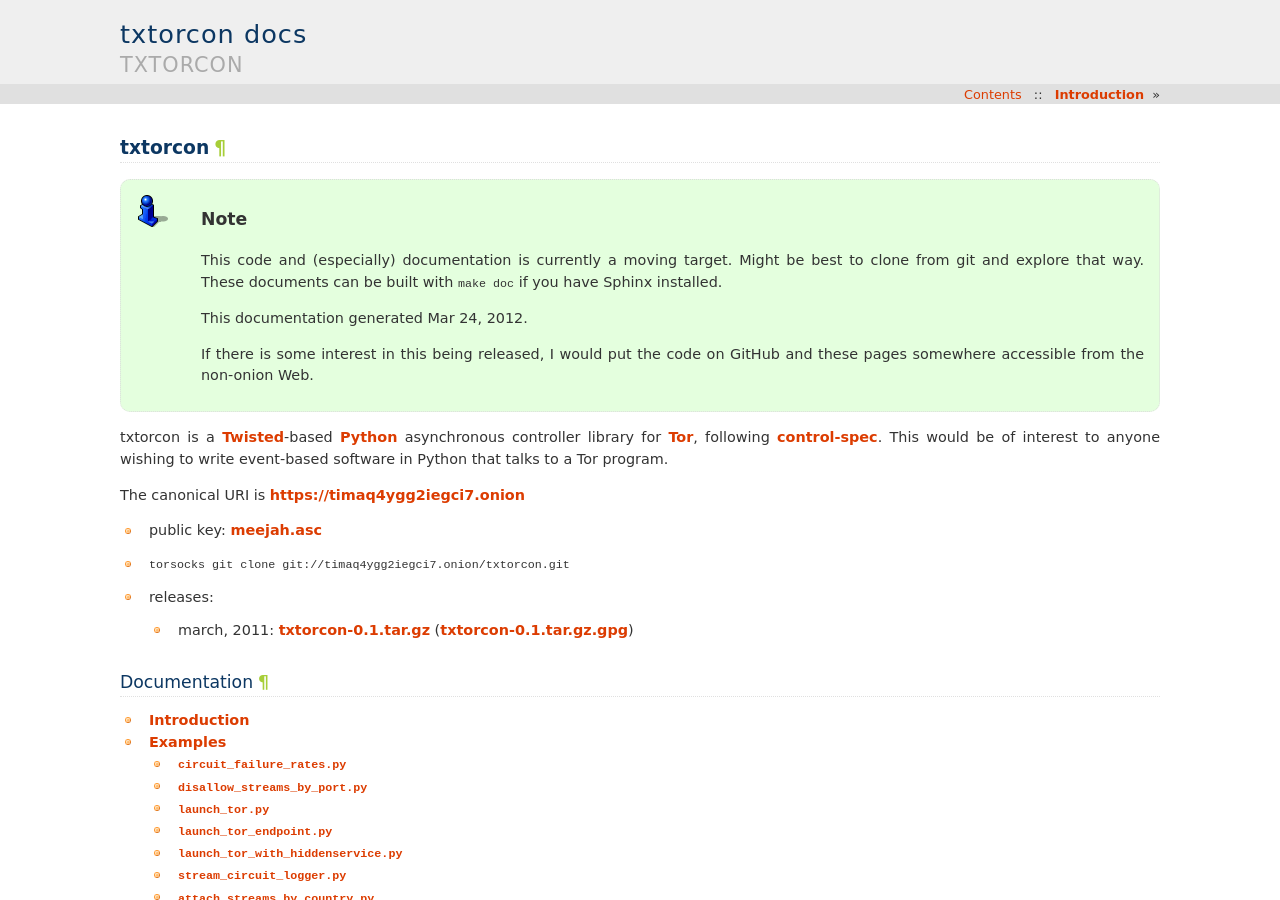
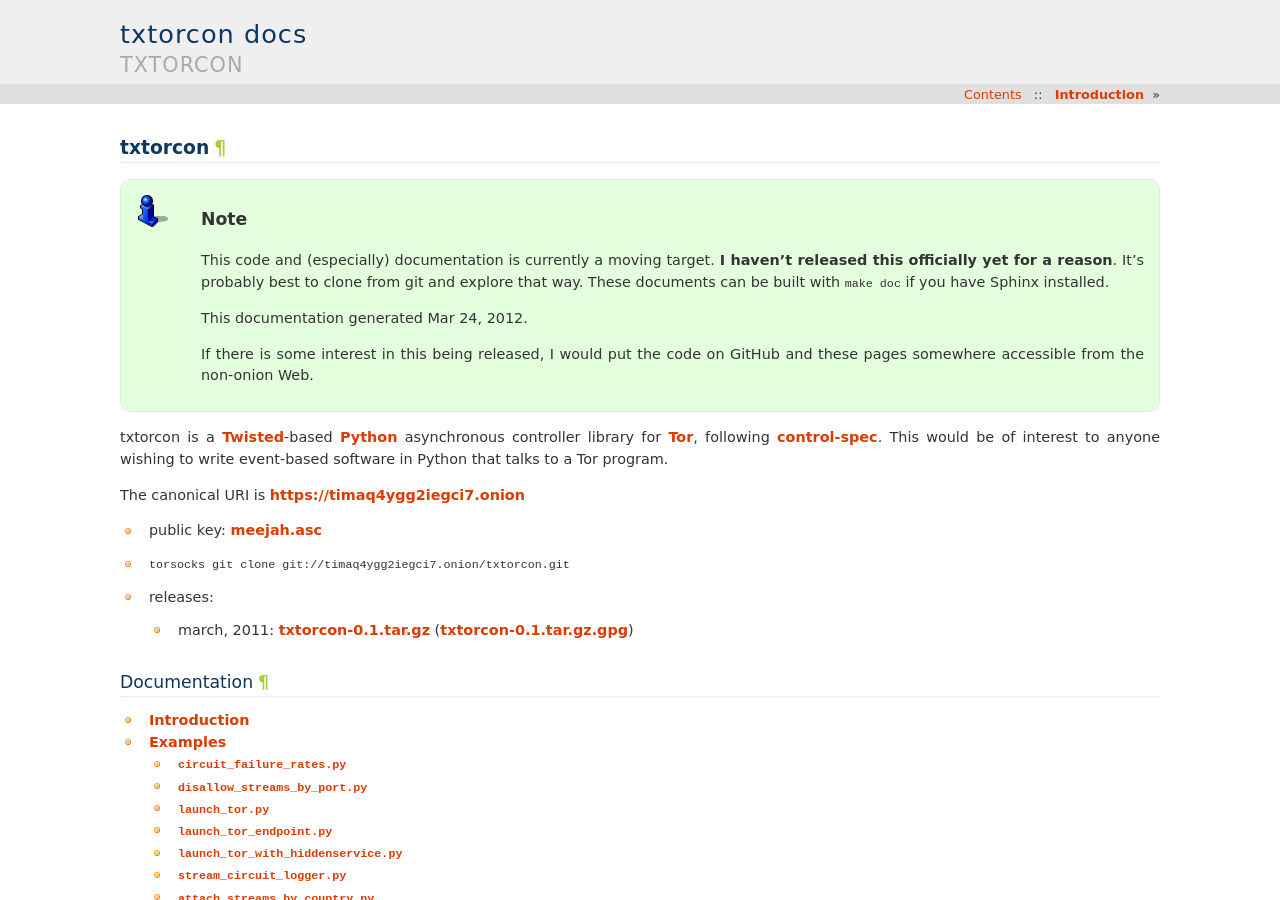
Before and after one commit to meejah/txtorcon, a Sphinx documentation site: the page built from doc/index.rst, in a window 1280 px wide and 900 px high. Built offline with Sphinx 7.4.7, drawn with Linux system fonts in a browser that asks for light colours; pages that are not in the unit, such as notebooks, are missing from menus.

Commit message:
make note stronger

```diff
--- a/doc/index.rst
+++ b/doc/index.rst
@@ -5,7 +5,8 @@ txtorcon
 ========
 
 .. note:: This code and (especially) documentation is currently a
-    moving target. Might be best to clone from git and explore that
+    moving target. **I haven't released this officially yet for a
+    reason**. It's probably best to clone from git and explore that
     way. These documents can be built with ``make doc`` if you have
     Sphinx installed.
 
```
